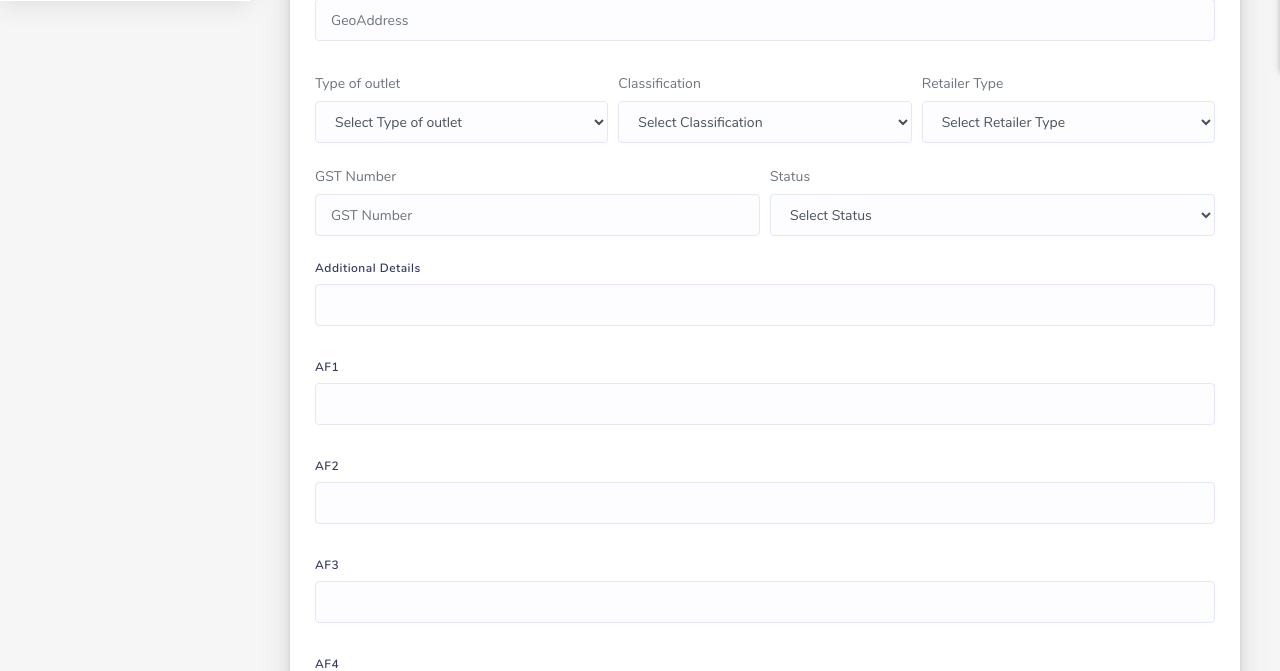
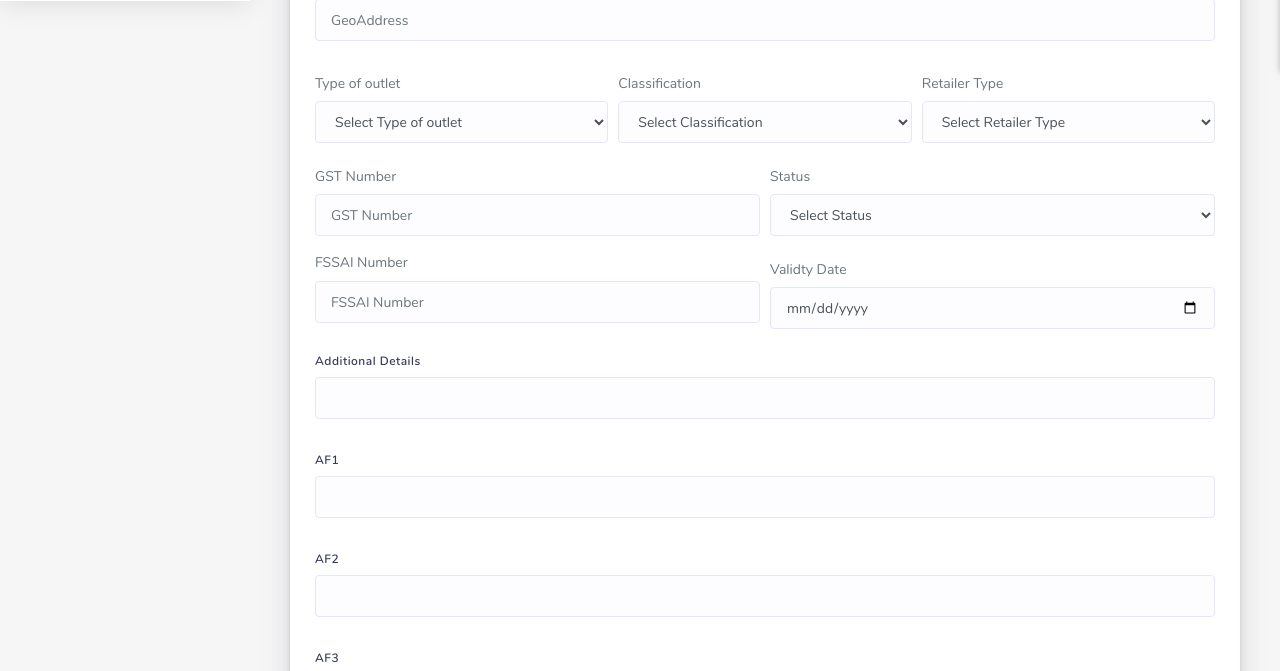
Before and after one commit to addtogether/charliee, a PHP site: page /addRetailer.php in a window 1280 px wide. Shown: the part 799-1470 px from the top of the page. Run offline with PHP 8.4, Linux system fonts and the light colour scheme.

Commit message:
retailer-fssai and validity

```diff
--- a/addRetailer.php
+++ b/addRetailer.php
@@ -219,9 +219,25 @@
                             </div>
                         </div>
                       </div>
+                      <div class="form-row">
+                        <div class="col-md-6 mb-3">
+                          <label for="fssaiNo">FSSAI Number</label>
+                          <input type="text" class="form-control" name="fssaiNo" id="fssaiNo" placeholder="FSSAI Number" required>
+                          <div class="invalid-feedback">
+                            Please enter a FSSAI Number.
+                          </div>
+                        </div>
+                        <div class="col-md-6 mb-3">
+                            <label for="validityDate" class="col-form-label">Validty Date</label>
+                            <input class="form-control" type="date" name="validityDate"  id="validityDate" required>
+                            <div class="invalid-feedback">
+                              Please select a Valid Validty Date.
+                            </div>
+                        </div>
+                      </div>
                       <div class="form-group">
-                        <label for="addtionalDetails" class="col-form-label">Additional Details</label>
-                        <input class="form-control" type="text" name="addtionalDetails" id="addtionalDetails">
+                        <label for="additionalDetails" class="col-form-label">Additional Details</label>
+                        <input class="form-control" type="text" name="additionalDetails" id="additionalDetails">
                       </div>
                       <div class="form-group">
                         <label for="AF1" class="col-form-label">AF1</label>
--- a/js/addRetailer.js
+++ b/js/addRetailer.js
@@ -15,6 +15,8 @@ const mobileNumberField = document.getElementById("mobileNumber");
 // const workingDaysField = document.getElementById("workingDays");
 // const geoLocationField = document.getElementById("geoLocation");
 // const geoAddressField = document.getElementById("geoAddress");
+// const fssaiNoField = document.getElementById("fssaiNo");
+// const validityDateField = document.getElementById("validityDate");
 // const addtionalDetailsField = document.getElementById("addtionalDetails");
 // const AF1Field = document.getElementById("AF1");
 // const AF2Field = document.getElementById("AF2");
```
Also changed, not shown: backend/addRetailer.php (+8 -5 lines), backend/editRetailer.php (+7 -4 lines), editRetailer.php (+17 -1 lines), js/editRetailer.js (+5 -3 lines).
